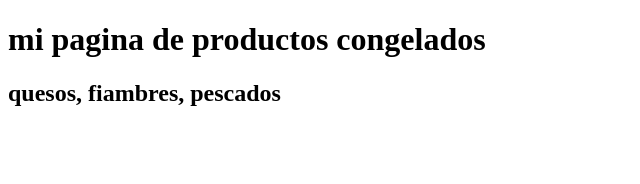
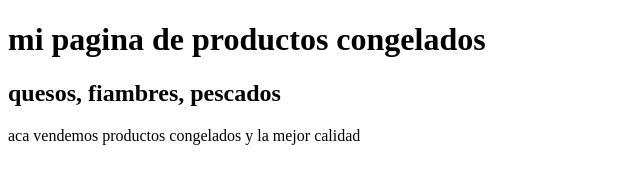
Before and after one commit to juansgro/reponuevo, a plain HTML site: page index.html in a window 1280 px wide. Shown: the whole page, without its empty margins (0-640 px from the left). Drawn offline with Linux system fonts and the light colour scheme.

Commit message:
se agrego un p

```diff
--- a/index.html
+++ b/index.html
@@ -9,6 +9,8 @@
 <body>
     <h1>mi pagina de productos congelados</h1>
     <h2>quesos, fiambres, pescados</h2>
-
+    <div>
+        <p>aca vendemos productos congelados y la mejor calidad</p>
+    </div>
 </body>
 </html>
```
Also changed, not shown: 1 other file.
